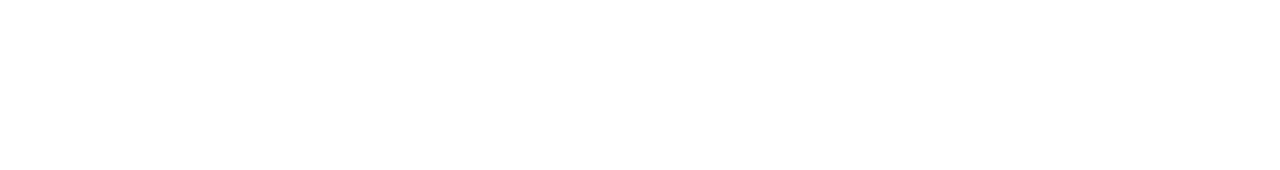
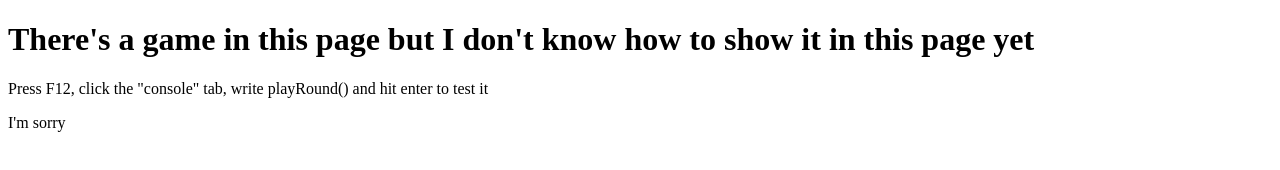
Before and after one commit to GustavoCBorges/rock-paper-scissors, a plain HTML site: page index.html in a window 1280 px wide. Drawn offline with Linux system fonts and the light colour scheme.

Commit message:
Added some text to the index page while I don't know how to show the game in the page

```diff
--- a/index.html
+++ b/index.html
@@ -8,6 +8,9 @@
     <script src="javascript.js"></script>
 </head>
 <body>
+    <h1>There's a game in this page but I don't know how to show it in this page yet</h1>
+    <p>Press F12, click the "console" tab, write playRound() and hit enter to test it</p>
+    <p>I'm sorry</p>
 
 </body>
 </html>
```
